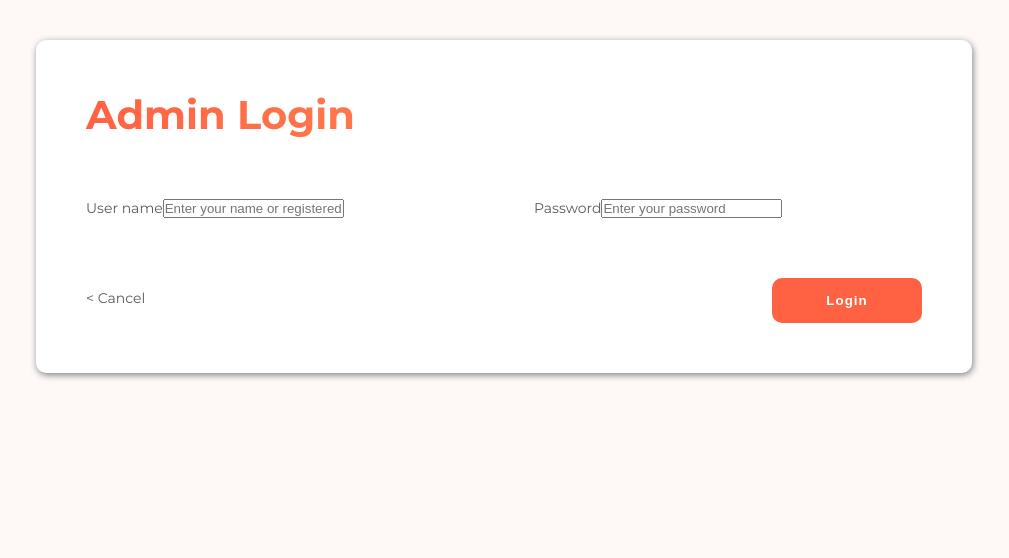
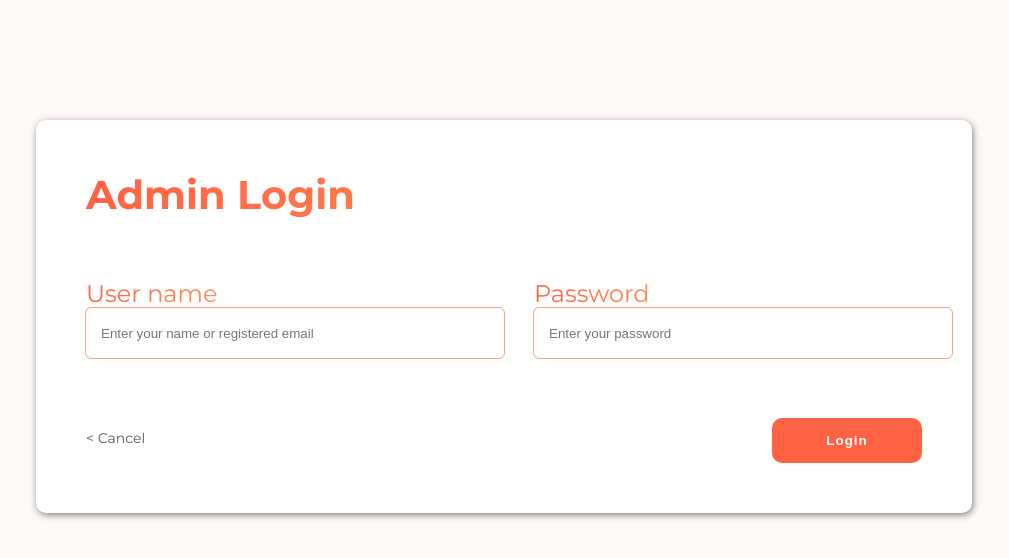
Before and after one commit to Girishbanua/Hostelity, a React (Vite) app in the folder client/: page /adminlogin in a window 1280 px wide. Shown: the top 558 px of the page, without its empty margins (136-1145 px from the left). Built offline with nearby package versions, Linux system fonts and the light colour scheme; no server answers.

Commit message:
Add files via upload

```diff
--- a/client/src/components/Admin/AdminLogin.jsx
+++ b/client/src/components/Admin/AdminLogin.jsx
@@ -4,11 +4,11 @@ const AdminLogin = () => {
   const navigate = useNavigate();
   return (
     <>
-      <div className="signupContainer">
+      <div className="signupContainer" style={{margin: "10vh 0"}}>
         <div className="signupBox">
           <h1>Admin Login</h1>
           <form>
-            <div>
+            <section>
             <label htmlFor="name">User name</label>
               <input
                 type="text"
@@ -17,8 +17,8 @@ const AdminLogin = () => {
                 required
                 autoComplete="off"
               />
-            </div>
-            <div>
+            </section>
+            <section>
               <label htmlFor="pass">Password</label>
               <input
                 type="password"
@@ -27,7 +27,7 @@ const AdminLogin = () => {
                 required
                 autoComplete="off"
               />
-            </div>
+            </section>
             <div className="formBtns">
             <a onClick={() => navigate("/loginas")}>Cancel</a>
               <button type="submit">Login</button>
```
